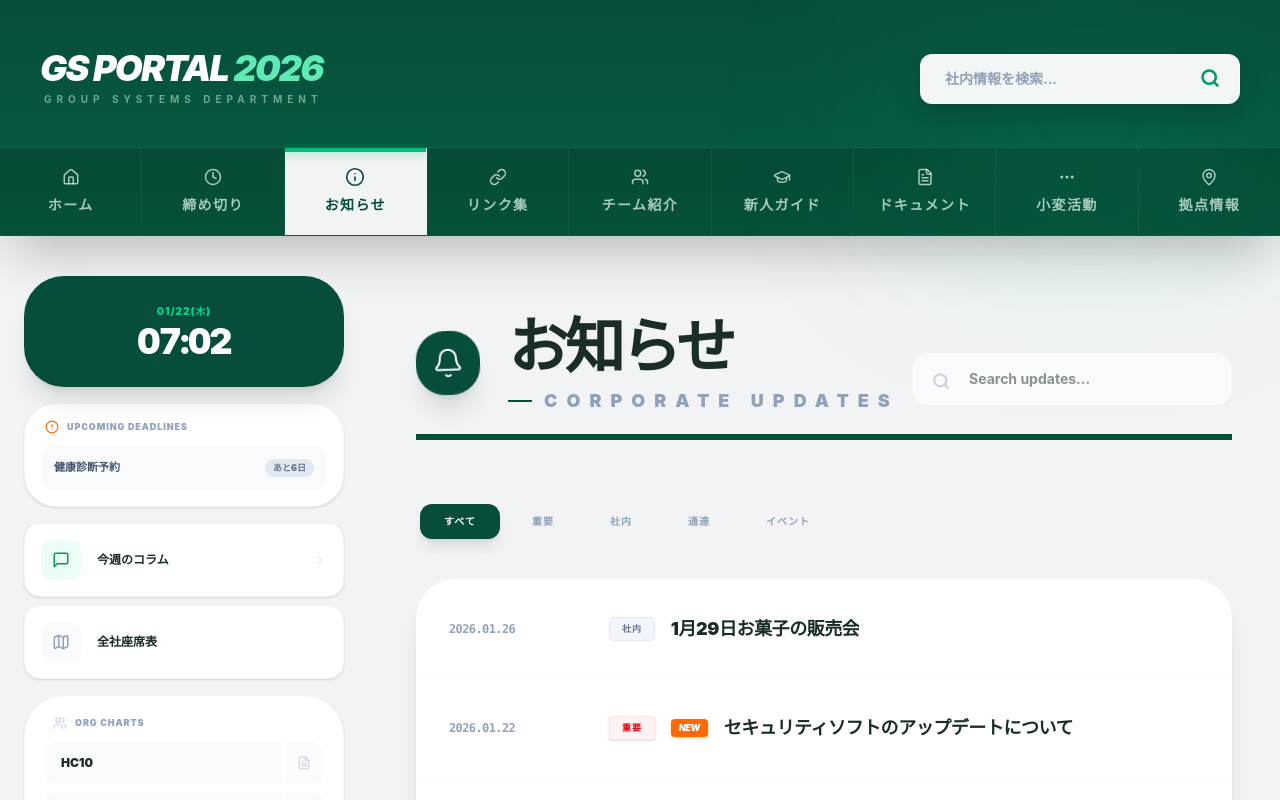
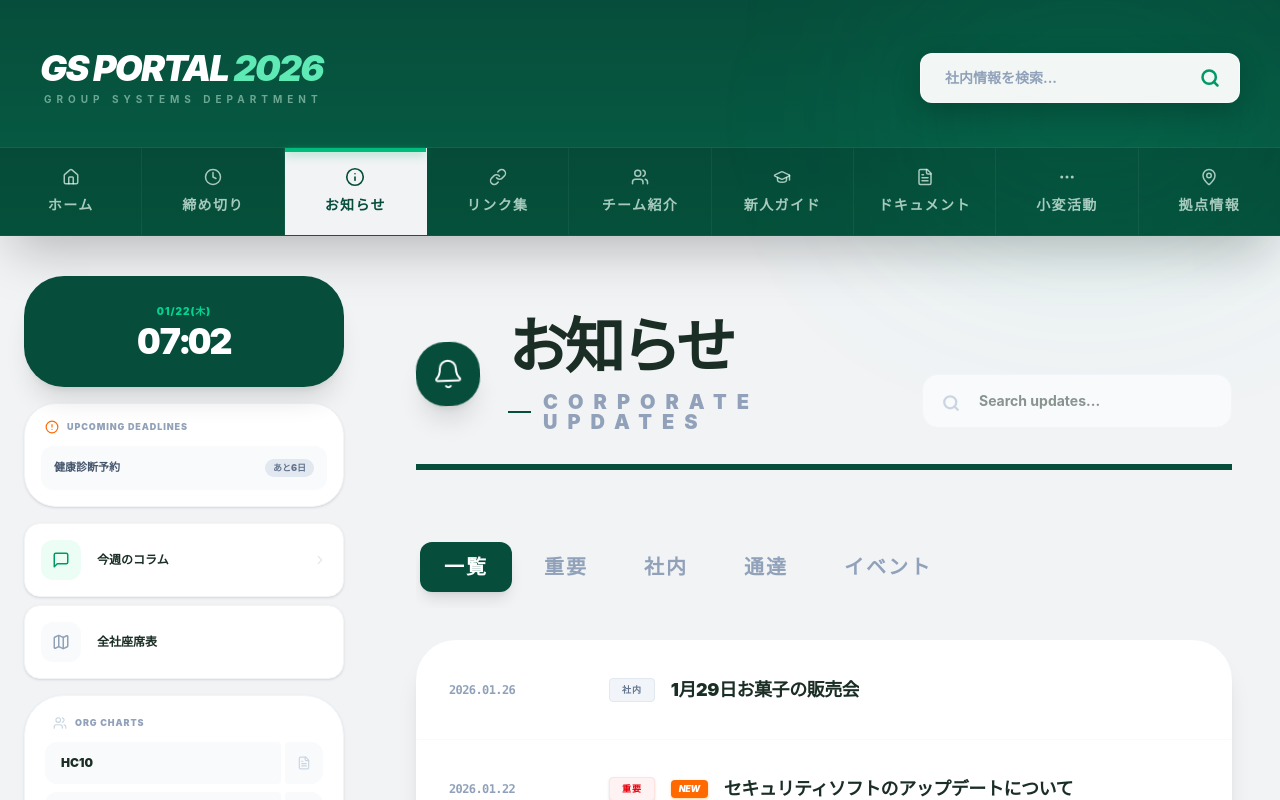
Before and after one commit to s1azt/shohen, a React (Vite) app: page / in a window 1280 px wide. Both pictures are taken after a click on the button "お知らせ". Shown: the top 800 px of the page. Built offline with nearby package versions, Linux system fonts and the light colour scheme.

Commit message:
feat:20260128

```diff
--- a/src/index.css
+++ b/src/index.css
@@ -1,104 +1,75 @@
 @import "tailwindcss";
 
+/* 💡 プロジェクト固有の変数を定義 */
+@theme {
+  --font-sans: "Inter", "Noto Sans JP", sans-serif;
+  --radius-card: 2.5rem;
+}
 
+/* 💡 ベーススタイルの調整 */
+@layer base {
+  body {
+    font-family: var(--font-sans);
+    /* デフォルトの文字サイズを標準化 */
+    @apply antialiased bg-[#f8fafc] text-[#1a2e25];
+  }
+
+  /* スクロールバーのカスタマイズ（ミニマルデザイン） */
+  .scrollbar-hide::-webkit-scrollbar {
+    display: none;
+  }
+  .scrollbar-hide {
+    -ms-overflow-style: none;
+    scrollbar-width: none;
+  }
+}
+
+/* 💡 コンポーネント規格：全ページ共通のデザインルール */
 @layer components {
-  /* 💡 全ページ共通のタイトルサイズ規格 */
+
+  /* 1. 【最重要】共通ヘッダータイトル：News, Deadlines, Links等すべてで共通 */
   .header-title-main {
     font-family: 'Inter', sans-serif;
-    /* text-5xl（48px）で全ページ統一 */
-    @apply text-5xl font-[1000] tracking-[-0.06em] uppercase leading-none;
+    /* text-6xl (60px) + 極太ウェイト + 詰めた文字間隔 */
+    @apply text-4xl font-[1000] tracking-[-0.06em] uppercase leading-none;
     -webkit-font-smoothing: antialiased;
   }
 
-  /* 💡 ヘッダーの底辺ラインと余白の規格 */
+  /* 2. サブタイトル：建築的な広がりを持たせたタイポグラフィ */
+  .header-subtitle-sub {
+    @apply text-[20px] font-black text-slate-400 uppercase tracking-[0.5em] leading-none;
+  }
+
+  /* 3. 極太アンダーライン：画面に水平方向の安定感を与える */
   .header-underline-bold {
-    /* pb-8 で高さを確保し、mb-10 でコンテンツとの距離を固定 */
+    /* 6pxのボーダー、適度なパディング、下部との距離を固定 */
     @apply border-b-[6px] transition-colors duration-500 pb-8 mb-10;
   }
-}
 
-@theme {
-  --font-sans: "Inter", "Noto Sans JP", sans-serif;
-  /* 共通の角丸をテーマ変数として定義 */
-  --radius-card: 2.5rem;
-}
-
-@layer base {
-  body {
-    font-family: var(--font-sans);
-    @apply antialiased text-[30px] bg-[#f8fafc];
+  /* 4. アイコンボックス：Squircle（超楕円）+ わずかな回転 */
+  .header-icon-squircle {
+    @apply w-16 h-16 rounded-[1.8rem] flex items-center justify-center text-white shadow-xl flex-shrink-0;
+    transform: rotate(-2deg);
+    transition: transform 0.3s ease;
   }
-}
-
-@layer components {
-  /* 💡 英語タイポグラフィの格上げ規格 */
-  .header-title-main {
-    /* 斜体を廃止し、垂直で重厚なフォントへ。InterのBlack(900-1000)を想定 */
-    font-family: 'Inter', sans-serif;
-    @apply text-6xl font-[1000] tracking-[-0.06em] uppercase leading-none;
-    -webkit-font-smoothing: antialiased;
+  .header-icon-squircle:hover {
+    transform: rotate(0deg) scale(1.05);
   }
 
-  .header-subtitle-sub {
-    /* サブテキストは極端に文字間を広げて建築的な美しさを出す */
-    @apply text-[18px] font-black text-slate-400 uppercase tracking-[0.5em] leading-none;
+  /* 5. ページ全体の共通コンテナ：コンテンツの幅と余白を固定 */
+  .page-main-container {
+    max-width: 72rem; /* max-w-6xl */
+    @apply mx-auto px-6 pt-10 pb-24 flex flex-col gap-8 text-left;
+    transition: background-color 3000ms, color 3000ms;
   }
 
-  /* 💡 極太アンダーラインの規格 */
-  .header-underline-bold {
-    /* 6pxの厚みで画面を引き締める */
-    @apply border-b-[6px] transition-colors duration-500 pb-6 mb-10;
+  /* 6. 標準カード (島)：浮遊感と角丸を強調 */
+  .standard-card {
+    border-radius: var(--radius-card);
+    @apply bg-white border border-slate-200 shadow-[0_15px_35px_-5px_rgba(0,0,0,0.05)] transition-all duration-500 overflow-hidden;
   }
 
-  /* 💡 アイコンボックスを Squircle（超楕円）化 */
-  .header-icon-squircle {
-    @apply w-16 h-16 rounded-[1.8rem] flex items-center justify-center text-white shadow-xl flex-shrink-0;
-    /* わずかな回転でプロっぽさを演出 */
-    transform: rotate(-2deg);
-  }
-
-  /* ページ全体の共通コンテナ (ホームのサイズ感) */
-  .page-main-container {
-    max-width: 72rem; /* max-w-6xl 相当 */
-    margin-left: auto;
-    margin-right: auto;
-    padding-left: 1.5rem;
-    padding-right: 1.5rem;
-    padding-top: 2.5rem;
-    padding-bottom: 6rem;
-    display: flex;
-    flex-direction: column;
-    /* 💡 gapを微調整してヘッダーとコンテンツの距離を最適化 */
-    gap: 1.5rem;
-    text-align: left;
-    transition-property: color, background-color, border-color;
-    transition-duration: 3000ms;
-  }
-
-  /* 標準カード (島) */
-  .standard-card {
-    border-radius: var(--radius-card);
-    border-width: 1px;
-    border-color: #e2e8f0; /* border-slate-200 */
-    background-color: white;
-    /* 💡 影を少し強めて「島」の浮遊感をアップ */
-    box-shadow: 0 10px 25px -5px rgb(0 0 0 / 0.05), 0 8px 10px -6px rgb(0 0 0 / 0.05);
-    transition-property: all;
-    transition-duration: 500ms;
-    overflow: hidden;
-  }
-
-  /* 泡のアニメーション */
-  @keyframes bubble-rise {
-    0% { transform: translateY(0) scale(1); opacity: 0; }
-    20% { opacity: 0.4; }
-    100% { transform: translateY(-160px) scale(1.4); opacity: 0; }
-  }
-  .animate-bubble {
-    animation: bubble-rise linear infinite;
-  }
-
-  /* 雨のアニメーション */
+  /* 7. アニメーション：雨エフェクト */
   @keyframes fall {
     to { transform: translateY(110vh); }
   }
@@ -112,11 +83,21 @@
     pointer-events: none;
     z-index: 9999;
   }
+
+  /* 8. アニメーション：泡（バブル） */
+  @keyframes bubble-rise {
+    0% { transform: translateY(0) scale(1); opacity: 0; }
+    20% { opacity: 0.4; }
+    100% { transform: translateY(-160px) scale(1.4); opacity: 0; }
+  }
+  .animate-bubble {
+    animation: bubble-rise linear infinite;
+  }
+
+  /* 9. 深夜モード専用のカードスタイル上書き */
+  .is-midnight .standard-card {
+    background-color: rgba(30, 41, 59, 0.6) !important;
+    border-color: rgba(255, 255, 255, 0.1) !important;
+    backdrop-filter: blur(12px);
+  }
 }
-
-/* 深夜モードのユーティリティ */
-.is-midnight .bg-white {
-  background-color: rgba(30, 41, 59, 0.7) !important;
-  border-color: rgba(255, 255, 255, 0.1) !important;
-  color: #e2e8f0 !important;
-}
--- a/src/pages/Links.tsx
+++ b/src/pages/Links.tsx
@@ -6,12 +6,12 @@ import { linkCollection, LinkItem } from "../data/links";
  * カテゴリ定義
  */
 const categories = [
-  { id: "all", label: "All Resources", desc: "すべて" },
-  { id: "work", label: "Work", desc: "業務・申請" },
-  { id: "development", label: "Development", desc: "開発・運用" },
-  { id: "knowledge", label: "Knowledge", desc: "ナレッジ" },
-  { id: "portal", label: "Portal", desc: "ポータル" },
-  { id: "life", label: "Life", desc: "社内生活" },
+  { id: "all", label: "一覧", desc: "すべて" },
+  { id: "work", label: "業務・申請", desc: "業務・申請" },
+  { id: "development", label: "開発・運用", desc: "開発・運用" },
+  { id: "knowledge", label: "ナレッジ", desc: "ナレッジ" },
+  { id: "portal", label: "ポータル", desc: "ポータル" },
+  { id: "life", label: "社内生活", desc: "社内生活" },
 ] as const;
 
 /**
@@ -59,7 +59,7 @@ export const Links: React.FC<{ isMidnight?: boolean }> = ({ isMidnight }) => {
                     onClick={() => setActiveCategory(cat.id)}
                     className="group flex flex-col items-start transition-all"
                   >
-                    <span className={`text-[10px] font-[1000] uppercase tracking-[0.2em] leading-none ${
+                    <span className={`text-[16px] font-[1000] uppercase tracking-[0.2em] leading-none ${
                       activeCategory === cat.id
                         ? (isMidnight ? "text-blue-400" : "text-[#064e3b]")
                         : "text-slate-300 hover:text-slate-500"
@@ -98,6 +98,29 @@ export const Links: React.FC<{ isMidnight?: boolean }> = ({ isMidnight }) => {
         </div>
       </header>
 
+      <nav className="flex flex-wrap gap-x-6 gap-y-2 mt-4 ml-1">
+                {categories.map((cat) => (
+                  <button
+                    key={cat.id}
+                    onClick={() => setActiveCategory(cat.id)}
+                    className="group flex flex-col items-start transition-all"
+                  >
+                    <span className={`text-[16px] font-[1000] uppercase tracking-[0.2em] leading-none ${
+                      activeCategory === cat.id
+                        ? (isMidnight ? "text-blue-400" : "text-[#064e3b]")
+                        : "text-slate-300 hover:text-slate-500"
+                    }`}>
+                      {cat.label}
+                    </span>
+                    <div className={`h-1 mt-1 rounded-full transition-all duration-300 ${
+                      activeCategory === cat.id
+                        ? `w-full ${isMidnight ? 'bg-blue-600' : 'bg-[#064e3b]'}`
+                        : 'w-0 group-hover:w-4 bg-slate-200'
+                    }`} />
+                  </button>
+                ))}
+              </nav>
+
       {/* 💡 コンテンツエリア：モード切替 */}
       {activeCategory === "all" ? (
         /* --- ALLモード: 全カテゴリーを1つのリストで一括表示 --- */
@@ -105,7 +128,7 @@ export const Links: React.FC<{ isMidnight?: boolean }> = ({ isMidnight }) => {
           <div className="flex items-baseline gap-4 mb-6 ml-1">
             <div className="w-2 h-8 rounded-full bg-slate-400 opacity-80" />
             <h3 className={`text-2xl font-[1000] tracking-tighter uppercase ${isMidnight ? 'text-white' : 'text-[#1a2e25]'}`}>
-              Master Index
+              一覧
             </h3>
           </div>
 
--- a/src/pages/News.tsx
+++ b/src/pages/News.tsx
@@ -4,9 +4,9 @@ import { allNews } from "../data/news";
 
 export const News: React.FC<{ isMidnight?: boolean }> = ({ isMidnight }) => {
   const [searchTerm, setSearchTerm] = useState("");
-  const [activeCategory, setActiveCategory] = useState("すべて");
+  const [activeCategory, setActiveCategory] = useState("一覧");
 
-  const categories = ["すべて", "重要", "社内", "通達", "イベント"];
+  const categories = ["一覧", "重要", "社内", "通達", "イベント"];
 
   // NEWバッジの判定ロジック (3日以内)
   const isNewPost = (dateStr: string) => {
@@ -19,7 +19,7 @@ export const News: React.FC<{ isMidnight?: boolean }> = ({ isMidnight }) => {
 
   const filteredNews = (allNews || []).filter(item => {
     const matchesSearch = item.title.toLowerCase().includes(searchTerm.toLowerCase());
-    const matchesCategory = activeCategory === "すべて" || item.category === activeCategory;
+    const matchesCategory = activeCategory === "一覧" || item.category === activeCategory;
     return matchesSearch && matchesCategory;
   }).sort((a, b) => {
     return new Date(b.date.replace(/\./g, '/')).getTime() - new Date(a.date.replace(/\./g, '/')).getTime();
@@ -62,7 +62,7 @@ export const News: React.FC<{ isMidnight?: boolean }> = ({ isMidnight }) => {
       {/* カテゴリーフィルター */}
       <div className="flex gap-2 overflow-x-auto pb-4 px-1 scrollbar-hide">
         {categories.map(cat => (
-          <button key={cat} onClick={() => setActiveCategory(cat)} className={`px-6 py-2.5 rounded-xl text-[10px] font-black tracking-widest uppercase transition-all ${activeCategory === cat ? (isMidnight ? "bg-blue-600 text-white shadow-lg" : "bg-[#064e3b] text-white shadow-lg") : "text-slate-400 hover:text-slate-700"}`}>{cat}</button>
+          <button key={cat} onClick={() => setActiveCategory(cat)} className={`px-6 py-2.5 rounded-xl text-[20px] font-black tracking-widest uppercase transition-all ${activeCategory === cat ? (isMidnight ? "bg-blue-600 text-white shadow-lg" : "bg-[#064e3b] text-white shadow-lg") : "text-slate-400 hover:text-slate-700"}`}>{cat}</button>
         ))}
       </div>
 
```
